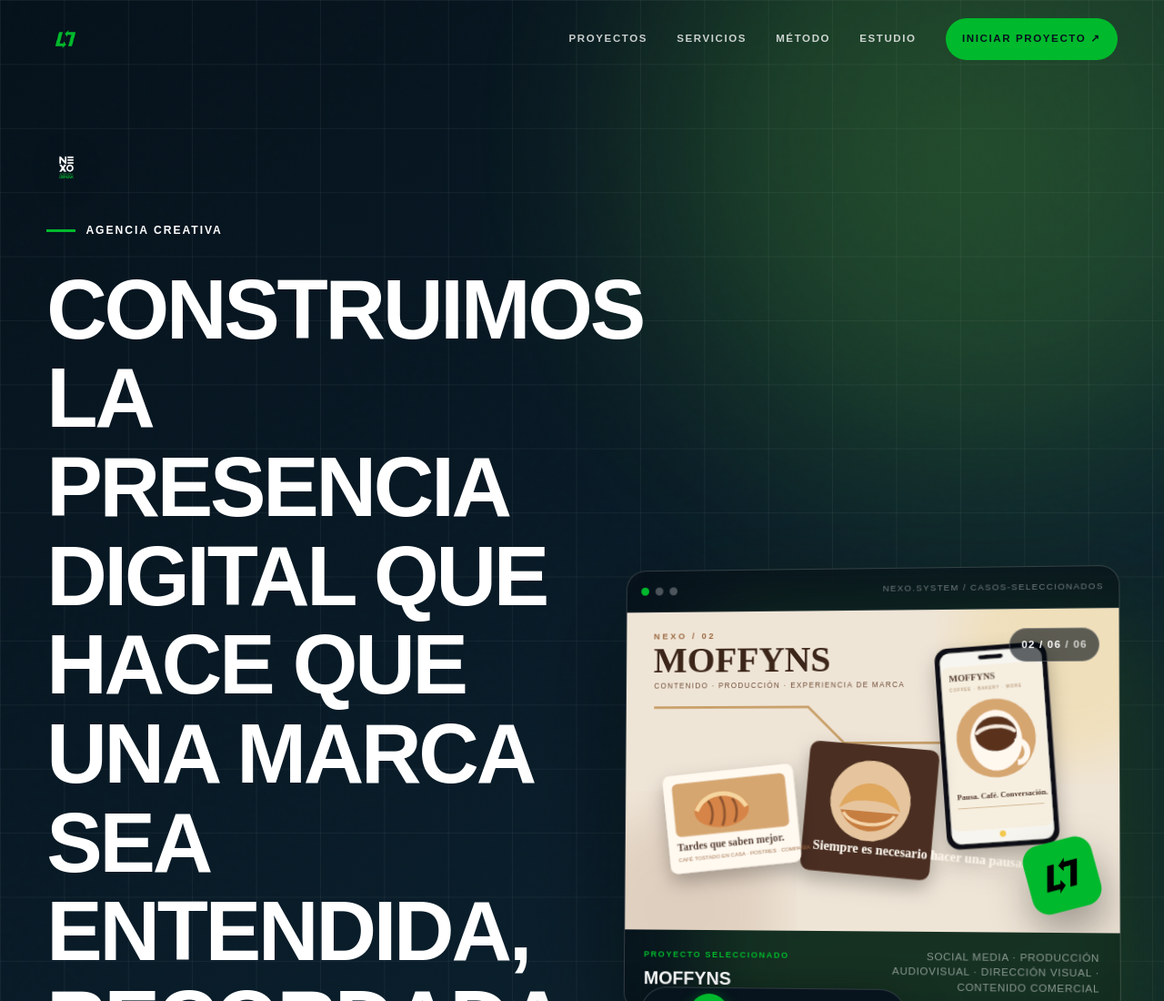
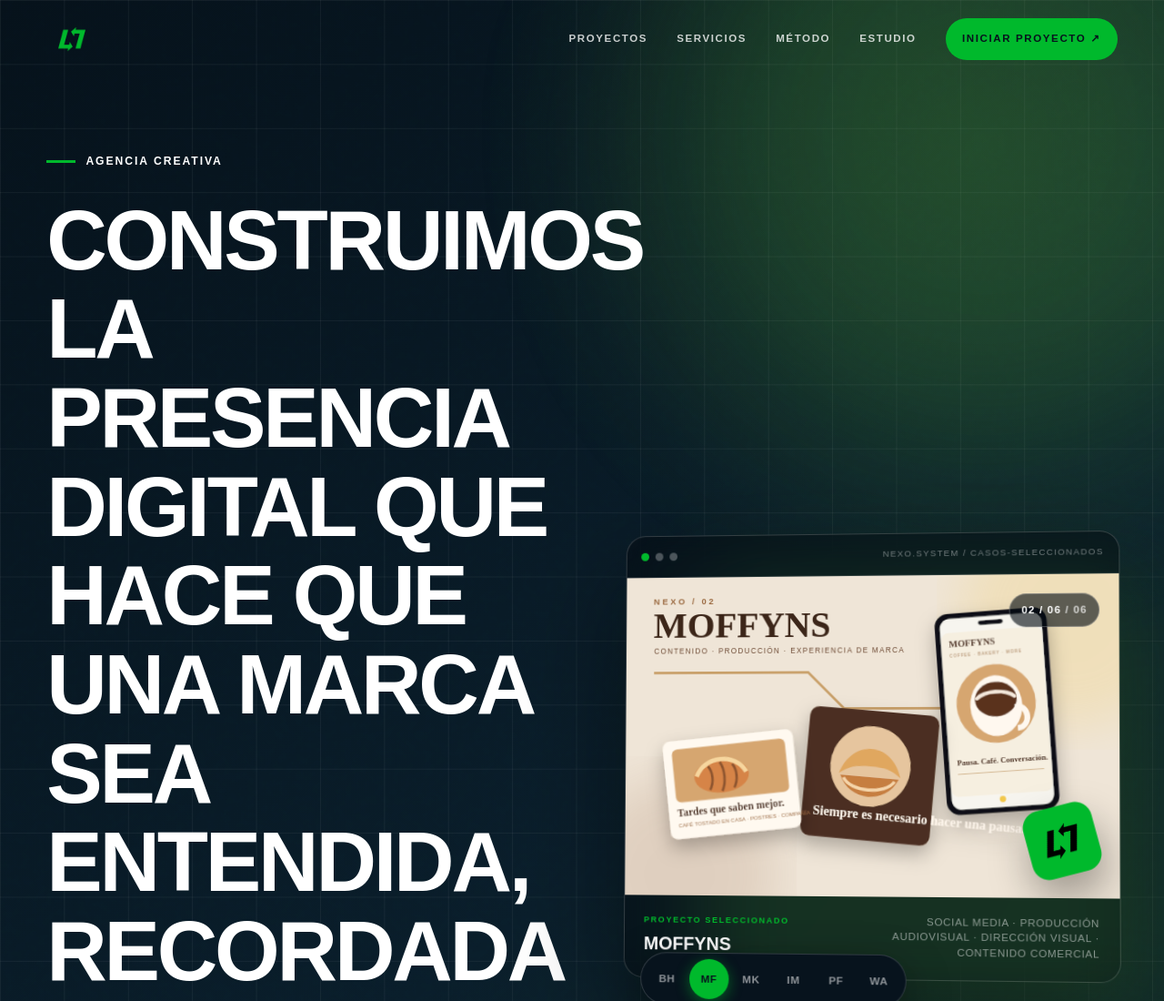
Before and after one commit to carlosuzc29-eng/NEXO-AC, a website: page index.html in a window 1280 px wide. Shown: the top 1100 px of the page at 91% size. Drawn offline with Linux system fonts and the light colour scheme.

Commit message:
style(hero): enlarge nav isotipo to 56px and hide redundant hero wordmark logo

```diff
--- a/assets/styles.css
+++ b/assets/styles.css
@@ -303,11 +303,13 @@
 }
 .brand { display: inline-flex; align-items: center; position: relative; z-index: 2; text-decoration: none; }
 .brand__isotipo {
-  width: var(--logo-width-desktop);
-  height: auto;
+  width: 56px;
+  height: 56px;
   flex: 0 0 auto;
-}
-.site-header:not(.is-scrolled) .brand__isotipo { width: 42px; height: 42px; }
+  object-fit: contain;
+  transition: width .3s var(--ease), height .3s var(--ease);
+}
+.site-header.is-scrolled .brand__isotipo { width: 42px; height: 42px; }
 .brand:hover .brand__isotipo { transform: rotate(360deg); }
 .nav-links { display: flex; align-items: center; gap: clamp(1.4rem, 2.5vw, 2.8rem); }
 .nav-link {
@@ -1012,7 +1014,7 @@
   padding-block: clamp(2rem, 5vh, 5rem) clamp(8rem, 14vh, 11rem);
 }
 .hero-v2__copy { min-width: 0; }
-.hero-brand-lockup { display: block; margin-bottom: 2rem; }
+.hero-brand-lockup { display: none; }
 .hero-brand__wordmark { height: 44px; width: auto; object-fit: contain; filter: drop-shadow(0 4px 16px rgba(0, 0, 0, 0.45)); }
 @media (max-width: 720px) { .hero-brand__wordmark { height: 34px; } }
 .hero-v2__copy .eyebrow { margin-bottom: 1.8rem; }
--- a/index.html
+++ b/index.html
@@ -51,7 +51,7 @@
 <header class="site-header" data-header="">
 <nav aria-label="Navegación principal" class="site-nav">
 <a aria-label="Nexo Agencia Creativa, inicio" class="brand" href="index.html">
-<img alt="Nexo Agencia Creativa" class="brand__isotipo" height="42" src="assets/img/nexo-isotipo-green.png" width="42"/>
+<img alt="Nexo Agencia Creativa" class="brand__isotipo" height="56" src="assets/img/nexo-isotipo-green.png" width="56"/>
 </a>
 <div class="nav-links">
 <a class="nav-link" href="#proyectos">PROYECTOS</a>
```
